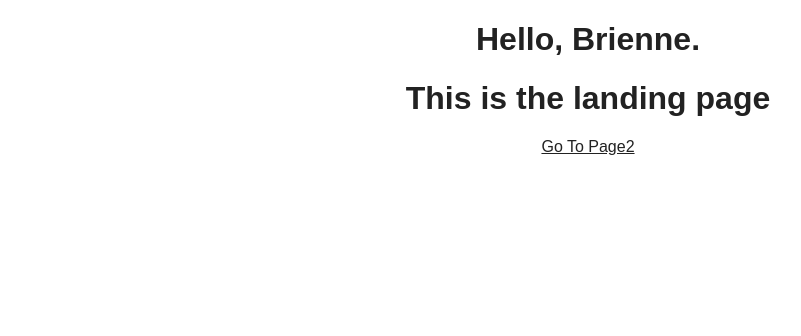
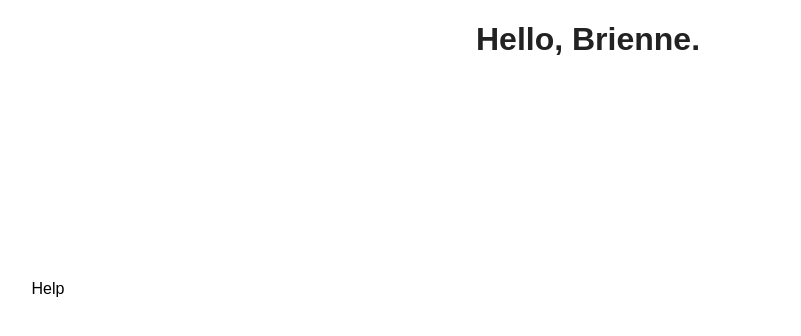
Before and after one commit to leafgilly/brienne_documentation, a React (Create React App) app in the folder my-app/: page / in a window 1280 px wide. Shown: the top 336 px of the page, without its empty margins (52-853 px from the left). Built offline with nearby package versions, Linux system fonts and the light colour scheme.

Commit message:
page1 now has clickable text with updating styling onclick

```diff
--- a/my-app/src/App.js
+++ b/my-app/src/App.js
@@ -15,7 +15,6 @@ function App() {
 
   return (
     <Styles>
-    <h1>Hello, Brienne.</h1>
     <BrowserRouter>
       <Routes>
         <Route path="/">
--- a/my-app/src/pages/Page1.js
+++ b/my-app/src/pages/Page1.js
@@ -1,11 +1,34 @@
 import { Outlet, Link } from "react-router-dom";
+import React, {useState, useCallback, useEffect } from 'react'
 
 const Page1 = () => {
+
+    //UPDATES THE LEFT POSITIONING OF THE TEXT ON THE SCREEN IN RESPONSE TO CLICKS
+
+    //TODO: HAVE THIS HAPPEN 3 TIMES, EACH TIME DISPLAYING DIFFERENT INFORMATION
+    //TODO: CHANGE THE CONTENT OF THE TEXT EACH TIME
+
+    var numClicks = 0;
+
+    const handleClick = () => {
+        numClicks += 1;
+        // console.log(document.getElementsByClassName('pseudolink').style.left += numClicks*100);
+        const newLeft = numClicks*100;
+        document.getElementById('pseudolink').style.left = newLeft + 'px';
+    };
+
     return (
-    <><h1>This is the landing page</h1>
-    <p>
-        <Link color="red" to="/page2">Go To Page2</Link>
-    </p></>
+    <>
+    <h1>Hello, Brienne.</h1>
+    <div id='pseudolink' style={{position: 'relative', width: 200, left: 0, top: 200}} onClick={handleClick}>
+        <p>Help</p>
+    </div>
+    </>
+
+    // <><h1>This is the landing page</h1>
+    // <p>
+    //     <Link color="red" to="/page2">Go To Page2</Link>
+    // </p></>
     );
 
   };
```
